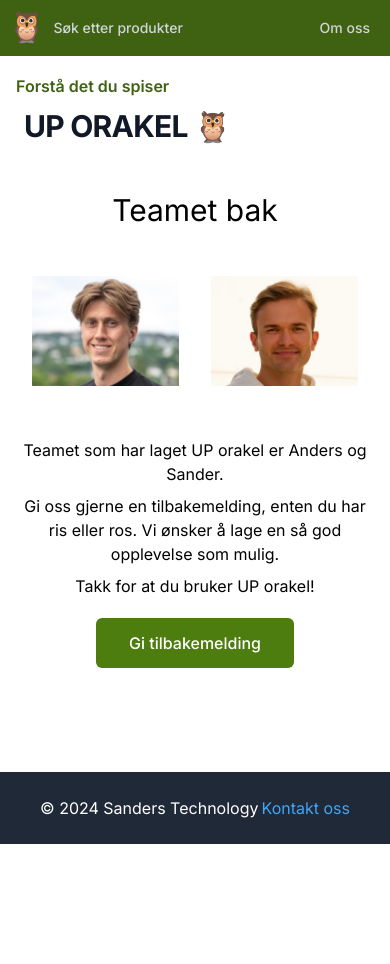
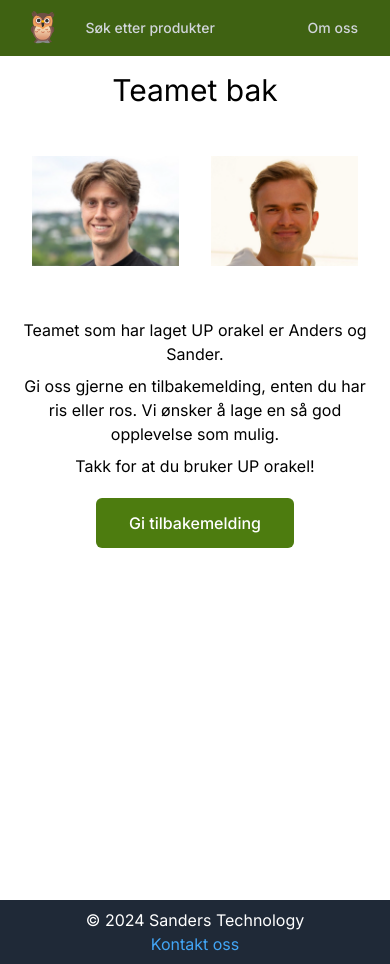
Before and after one commit to Matoppslaget/veivisern-frontend, a Next.js app: page /about in a window 390 px wide. Before the commit the page ends 844 px from the top, so only its background shows below. Built offline with nearby package versions, Linux system fonts and the light colour scheme.

Commit message:
adapt to mobile viewing

```diff
--- a/app/about/page.tsx
+++ b/app/about/page.tsx
@@ -3,12 +3,11 @@
 
 export default function Home() {
   return (
-    <div>
+    <div className='pb-8'>
       {/* <FeatureOverview>
 
       </FeatureOverview> */}
       <Team>
-
       </Team>
     </div>
   )
--- a/app/layout.tsx
+++ b/app/layout.tsx
@@ -21,10 +21,10 @@
     <html lang="en">
       <body className={`${inter.className} min-h-screen flex flex-col`}>
         <NavBar></NavBar>
-        <main className="flex-grow">
-          <div className="p-4 mx-auto max-w-2xl lg:text-center">
-          <h2 className="text-base font-semibold leading-7 text-lime-800">Forstå det du spiser</h2>
-            <a href="/"><p className=" text-3xl p-2 pb-4 font-bold tracking-tight text-gray-900 sm:text-4xl" >
+        <main className="flex-grow min-h-screen">
+          <div className="hidden sm:block p-2 sm:p-4 mx-auto max-w-2xl text-center">
+            <h2 className="text-sm sm:text-base font-semibold leading-7 text-lime-800">Forstå det du spiser</h2>
+            <a href="/"><p className="text-2xl sm:p-2 sm:pb-4 font-bold tracking-tight text-gray-900 sm:text-4xl" >
               UP ORAKEL 🦉
             </p></a>
           </div>
--- a/app/search/page.tsx
+++ b/app/search/page.tsx
@@ -93,8 +93,8 @@
         console.log("Rendering selected products", (!showResults && selectedProducts.length > 0))
         if (!showResults && selectedProducts.length > 0) {
             return (
-                <div className="mt-4">
-                    Valgte produkter:
+                <div className="mt-4 hidden sm:block">
+                    <span className="">Valgte produkter:</span>
                     <CompactProductList
                         selectedProduct={selectedProduct}
                         selectedProducts={selectedProducts}
@@ -118,11 +118,10 @@
     };
     // Debug:: Når eg har valgt produkt, deretter visker vekk alt i søkefeltet, så forsvinner "SelectedProducts"- lista
     return (
-        <div className="space-y-" >
-            <div className="p-4 px-10 mx-">
-                <div className="py-4 px-10 grid grid-cols-7 space-x-10 justify-between">
-                    <div className="col-span-3 font-semibold justify-center">
-                        <div className="pl-4 mx-auto font-normal text-2xl">Søk og velg produkter</div>
+            <div className="sm:p-4">
+                <div className="sm:mx-auto sm:py-4 sm:px-10 sm:space-x-40 sm:flex sm:justify-center">
+                    <div className="font-semibold justify-center flex-grow">
+                        <div className="hidden sm:blockpl-4 mx-auto font-normal text-2xl">Søk og velg produkter</div>
                         <div className="my-4 px-4 max-w-4xl">
                             <SearchBar
                                 query={query}
@@ -142,13 +141,12 @@
                             {renderSelectedProducts()}
                         </div>
                     </div>
-                    <div className="flex justify-center col-start-5 col-span-2">
+                    <div className="flex justify-center">
                         {selectedProduct && (
                             <ProductCard product={selectedProduct} isEvaluating={productsUnderEvaluation.includes(selectedProduct.id)} evaluatedProduct={evaluationResults.find((product) => product.id === selectedProduct?.id)} />
                         )}
                     </div>
                 </div>
             </div>
-        </div >
     );
 };
--- a/components/Footer.tsx
+++ b/components/Footer.tsx
@@ -3,8 +3,8 @@
 
 const Footer: React.FC = () => {
   return (
-    <footer className="py-6 bg-gray-800 text-white">
-      <div className="flex justify-between text-center px-10">
+    <footer className="bg-gray-800 text-white py-2 sm:py-4">
+      <div className="sm:flex sm:justify-between text-center sm:px-10">
         <p>&copy; 2024 Sanders Technology</p>
         <p>
           <a href="mailto:hello@sanders.technology" className="text-blue-400 hover:underline">
--- a/components/Navbar.tsx
+++ b/components/Navbar.tsx
@@ -14,7 +14,7 @@
 export default function NavBar() {
     return (
         <Disclosure as="nav" className="bg-lime-800">
-            <div className="mx-auto max-w-7xl px-2 sm:px-6 lg:px-8">
+            <div className="mx-auto max-w-7xl px-6 sm:px-6 lg:px-8">
                 <div className="relative flex h-14 items-center justify-between">
                     {/* <div className="absolute inset-y-0 left-0 flex items-center sm:hidden">
 
@@ -29,7 +29,7 @@
                         <div className="flex flex-shrink-0 items-center">
                             <a href="/"> <div className="text-3xl h-10 w-auto"> 🦉 </div></a>
                         </div>
-                        <div className="sm:ml-6 sm:block">
+                        <div className="ml-4 sm:ml-6 sm:block">
                             <div className="flex space-x-4">
                                 <a
                                     key={navigation.at(0)!!.name}
@@ -51,7 +51,7 @@
                         aria-current={navigation.at(1)!!.current ? 'page' : undefined}
                         className={classNames(
                             navigation.at(1)!!.current ? 'bg-gray-900 text-white' : 'text-gray-300 hover:bg-lime-700 hover:text-white',
-                            'inset-y-0 right-0 rounded-md px-2 py-2.5 flex text-sm font-medium items-center pr-3 sm:static sm:inset-auto sm:ml-6 sm:pr-0',
+                            'rounded-md px-2 py-2.5 flex text-sm font-medium items-center',
                         )}
                     >
                         {navigation.at(1)!!.name}
--- a/components/ShowProducts.tsx
+++ b/components/ShowProducts.tsx
@@ -16,11 +16,11 @@
                         <div className='min-w-20 min-h-20 max-w-20 max-h-20 rounded-lg'>
                             <Image className="p-1 h-full w-full object-contain text-sm" sizes="(max-width: 768px) 100vw, 33vw" src={product.image ? product.image : ''} alt={''} width={20} height={20} />
                         </div>
-                        <div className="my-auto pl-8 w-full font-semibold rounded-md ">
+                        <div className="my-auto pl-2 sm:pl-8 w-full font-normal sm:font-semibold rounded-md ">
                             {product.name}
                         </div>
                         <div className=" w-6/12 h-20 flex items-center justify-center hover:cursor-pointer" >
-                            <div className=''>Se detaljer</div> <ArrowRightIcon className="w-6 h-6 mx-2" />
+                            <div className='hidden sm:block'>Se detaljer</div> <ArrowRightIcon className="w-6 h-6 mx-2" />
                         </div>
                     </div>
                 ))}
```
Also changed, not shown: app/page.tsx (+20 -21 lines).
